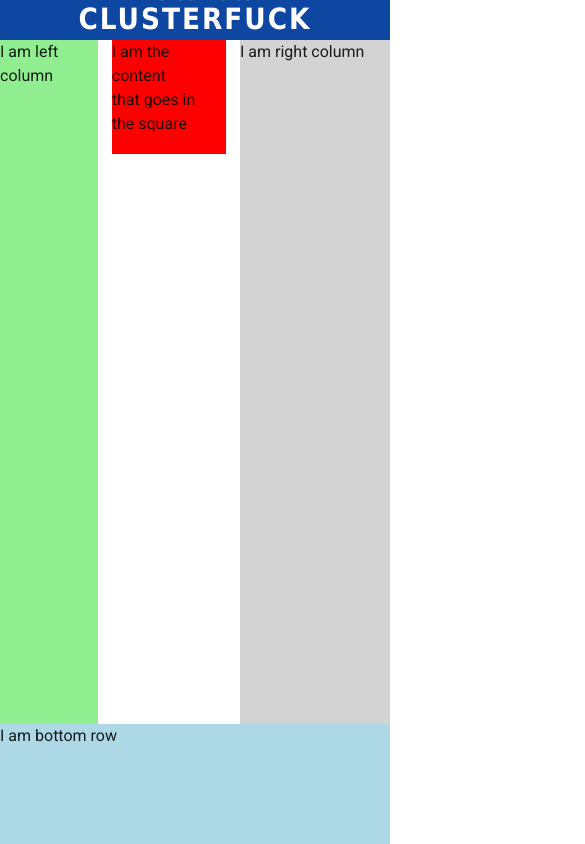
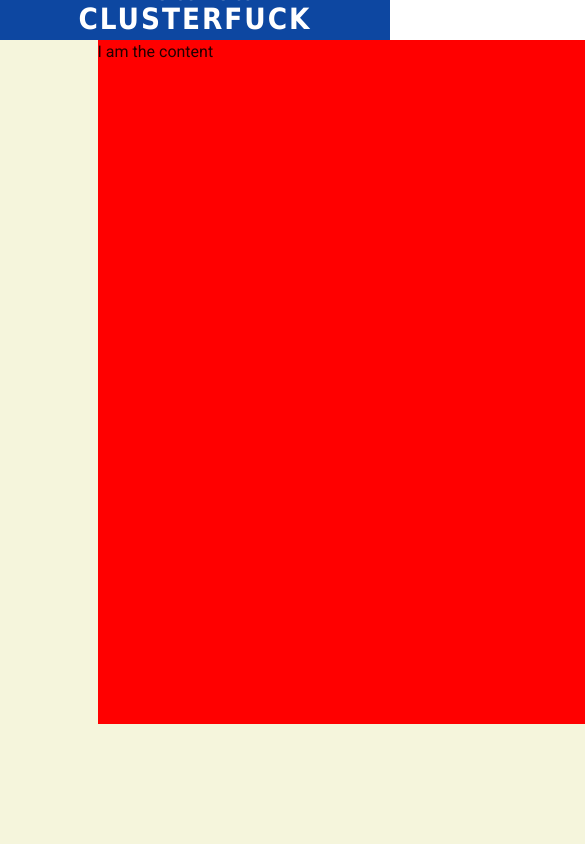
Before and after one commit to GeoffSpielman/BattleBlobs, a Vue app: page /instructions in a window 390 px wide. Shown: the top 844 px of the page, 585 px wide, since content can reach past the window. Built offline with nearby package versions, Linux system fonts and the light colour scheme.

Commit message:
Using aspect-ratio property, height 100%, not great on small screens

```diff
--- a/src/pages/Instructions.vue
+++ b/src/pages/Instructions.vue
@@ -1,69 +1,136 @@
 <template>
-  <div class="outermostDiv">
-    <div id="mainTopRow">
-      <div id="leftColumn">I am left column</div>
-      <div id="centerColumn">
+  <div id="gameOutermost">
+    <div id="chatContainer"></div>
+    <div id="mapContainer">
 
-          <div id="gridOuterSquare">
-            I am the content
-            <br />
-            that goes in
-            <br />
-            the square
-          </div>
-      </div>
-      <div id="rightColumn">I am right column</div>
+      <!--
+      <section class="grid">
+        <aside class="aspect-ratio"></aside>
+        <article>
+          <ul class="grid absolute-fill">
+            <li class="aspect-ratio">
+              <div class="absolute-fill">content 1</div>
+            </li>
+          </ul>
+        </article>
+      </section>
     </div>
-    <div id="bottomRow">I am bottom row</div>
+    -->
+
+    <div id="test">
+      I am the content
+    </div>
+    </div>
+    <div id="powerupsContainer"></div>
+    <div id="playerDisplayContainer"></div>
   </div>
 </template>
 
 
 <style scoped>
-.outermostDiv {
+#gameOutermost {
+  display: grid;
+  grid-template-columns: 25vw 1fr 150px;
+  grid-template-rows: 1fr 120px;
+  width: 100%;
   height: 100%;
-  width: 100%;
-  display: flex;
-  flex-direction: column;
 }
 
-#mainTopRow {
-  flex-grow: 1;
-  display: flex;
-}
-#bottomRow {
-  height: 120px;
-  width: 100%;
-  background-color: lightblue;
+#chatContainer {
+  grid-column: 1/2;
+  grid-row: 1/2;
+  background-color: beige;
 }
 
-#leftColumn {
-  width: 25vw;
-  background-color: lightgreen;
+#mapContainer {
+  grid-column: 2/3;
+  grid-row: 1/2;
+  background-color: lightblue;
+  display: grid;
+  align-items: center;
+  justify-items: center;
+  grid-template-columns: 1fr;
+  grid-template-rows: 1fr;
 }
 
-#centerColumn {
-  flex-grow: 1;
-  height: 10px;
+#outerSquare {
+  background-color: red;
+  width: 80%;
 }
 
-#rightColumn {
-  width: 150px;
-  background-color: lightgray;
+#outerSquare::before {
+  content: "";
+  display: inline-block;
+  width: 1px;
+  height: 0;
+  padding-bottom: 100%;
 }
 
-#gridOuterSquare {
-  background-color: red;
-  width: 80%;
-  aspect-ratio: 1/1;
-  margin: auto;
+#powerupsContainer {
+  grid-column: 3/4;
+  grid-row: 1/2;
+  background-color: beige;
 }
 
-#gridOuterSquareContent {
-  position: absolute;
-  left: 10px;
-  right: 10px;
-  top: 10px;
-  bottom: 10px;
+#playerDisplayContainer {
+  grid-column: 1/4;
+  grid-row: 2/3;
+  background-color: beige;
 }
+
+#test{
+  aspect-ratio: 1;
+  background-color: red;
+  height: 100%;
+}
+
+/*
+
+*, *:before, *:after {
+	box-sizing: border-box;
+}
+
+
+section {
+	overflow: hidden;
+}
+
+article {
+	grid-row: 1 / -1;
+	grid-column: 1 / -1;
+	position: relative;
+}
+
+ul {
+	list-style: none;
+	margin: 0;
+	padding: 0;
+	grid-row-gap: 24px;
+}
+
+
+li {
+	position: relative;
+}
+
+.absolute-fill {
+	position: absolute;
+	top: 0;
+	left: 0;
+	width: 100%;
+	height: 100%;
+}
+
+.grid {
+	display: grid;
+	grid-template-columns: 1fr;
+	grid-column-gap: 24px;
+}
+
+.aspect-ratio {
+	padding-top: 100%;
+
+}
+*/
+
 </style>
```
